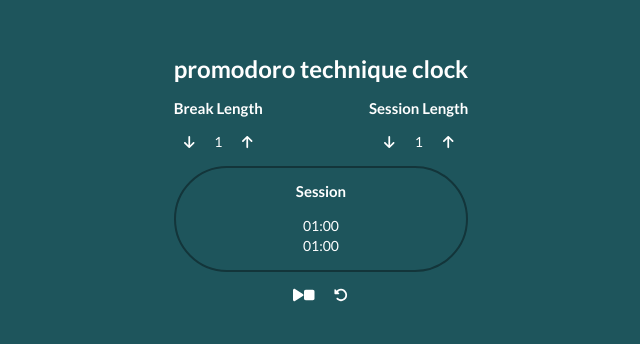
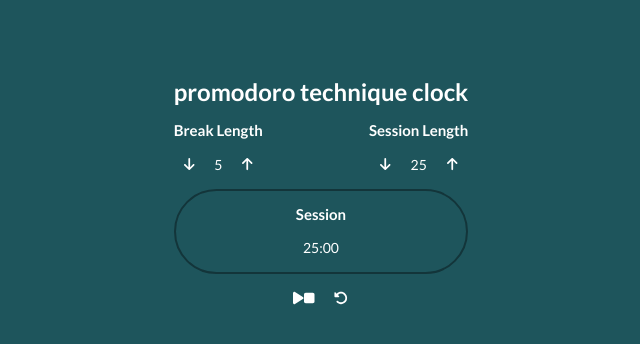
Before and after one commit to ShadyAgamy/promodoro_clock, a React (Create React App) app: page / in a window 1280 px wide. Shown: the part 220-564 px from the top of the page, without its empty margins (319-959 px from the left). Built offline with nearby package versions, Linux system fonts and the light colour scheme.

Commit message:
finish project wih all tests passing

```diff
--- a/src/components/App.js
+++ b/src/components/App.js
@@ -1,4 +1,4 @@
-import React, { useState, useEffect } from "react";
+import React, { useState, useEffect, useRef } from "react";
 import { FontAwesomeIcon } from "@fortawesome/react-fontawesome";
 import { faArrowDown, faArrowUp, faPlay, faStop, faRotateLeft } from "@fortawesome/free-solid-svg-icons";
 import "./styles.scss";
@@ -11,26 +11,36 @@ let formattedNumber = (number) =>
   });
 
 export default function App() {
-  const [breakLength, setBreakLength] = useState(1);
+  const [breakLength, setBreakLength] = useState(5);
   const [breakMins, setBreakMins] = useState(breakLength);
   const [breakSecs, setBreakSesc] = useState(0);
-  const [sessionLength, setSessionLength] = useState(1);
+  const [sessionLength, setSessionLength] = useState(25);
   const [sessionMins, setSessionMins] = useState(sessionLength);
   const [sessionSecs, setSessionSesc] = useState(0);
 
   const [startTimer, setStartTimer] = useState(false);
+  const [runBreak, setRunBreak] = useState(false);
 
-  const [runBreak, setRunBreak] = useState(false);
+  const audio = useRef(null);
+
   const unitDecreament = (unit, updateValue) => {
     unit === 1 ? updateValue(1) : updateValue(unit - 1);
   };
   const unitIncrement = (unit, updateValue) => {
     unit === 60 ? updateValue(60) : updateValue(unit + 1);
-    setSessionMins(unit);
   };
+
   const reset = () => {
     setBreakLength(5);
     setSessionLength(25);
+    setRunBreak(false);
+    setStartTimer(false);
+    setSessionMins(sessionLength);
+    setSessionSesc(0);
+    setBreakMins(breakLength);
+    setBreakSesc(0);
+    audio.current.pause();
+    audio.current.currentTime = 0;
   };
 
   useEffect(() => {
@@ -38,18 +48,25 @@ export default function App() {
     setSessionSesc(0);
   }, [sessionLength]);
 
+  useEffect(() => {
+    setBreakMins(breakLength);
+    setBreakSesc(0);
+  }, [breakLength]);
+
   // Session timer
   useEffect(() => {
     let timer;
     if (startTimer) {
       timer = setInterval(() => {
+        if (sessionMins === 0 && sessionSecs === 1) {
+          audio.current.play();
+        }
         if (sessionMins === 0 && sessionSecs === 0) {
-          console.log("run")
           if (!runBreak) {
-            setBreakMins(breakLength)
+            setBreakMins(breakLength);
             setBreakSesc(0);
           }
-          setRunBreak(true)
+          setRunBreak(true);
           clearInterval(timer);
         } else {
           if (sessionSecs === 0) {
@@ -59,7 +76,7 @@ export default function App() {
             setSessionSesc(sessionSecs - 1);
           }
         }
-      }, 200);
+      }, 1000);
     } else {
       clearInterval(timer);
     }
@@ -68,15 +85,18 @@ export default function App() {
     };
   }, [breakLength, sessionMins, sessionSecs, startTimer]);
 
-   // Break timer
+  // Break timer
   useEffect(() => {
     let timer;
     if (startTimer && runBreak) {
       timer = setInterval(() => {
         if (breakMins === 0 && breakSecs === 0) {
-          setSessionMins(sessionLength)
+          audio.current.play();
+        }
+        if (breakMins === 0 && breakSecs === 0) {
+          setSessionMins(sessionLength);
           setSessionSesc(0);
-          setRunBreak(false)
+          setRunBreak(false);
           clearInterval(timer);
         } else {
           if (breakSecs === 0) {
@@ -86,16 +106,18 @@ export default function App() {
             setBreakSesc(breakSecs - 1);
           }
         }
-      }, 200);
+      }, 1000);
     }
     return () => {
       clearInterval(timer);
     };
-  }, [breakMins, breakSecs, runBreak, sessionLength, startTimer])
-
+  }, [breakMins, breakSecs, runBreak, sessionLength, startTimer]);
 
   return (
     <div className="promodoro_container">
+      <audio id="beep" ref={audio}>
+        <source src="https://raw.githubusercontent.com/freeCodeCamp/cdn/master/build/testable-projects-fcc/audio/BeepSound.wav" type="audio/mpeg" />
+      </audio>
       <h2 className="title">promodoro technique clock</h2>
       <div className="clock_length_control">
         <div className="break_length">
@@ -124,9 +146,8 @@ export default function App() {
         </div>
       </div>
       <div className="session_box">
-        <h4 id="timer-label">Session</h4>
-        <span id="time-left">{`${formattedNumber(sessionMins)}:${formattedNumber(sessionSecs)}`}</span>
-        <span id="time-left">{`${formattedNumber(breakMins)}:${formattedNumber(breakSecs)}`}</span>
+        <h4 id="timer-label">{runBreak ? "Break" : "Session"}</h4>
+        <span id="time-left">{runBreak ? `${formattedNumber(breakMins)}:${formattedNumber(breakSecs)}` : `${formattedNumber(sessionMins)}:${formattedNumber(sessionSecs)}`}</span>
       </div>
       <div className="timerControl">
         <span id="start_stop" onClick={() => setStartTimer(!startTimer)}>
```
